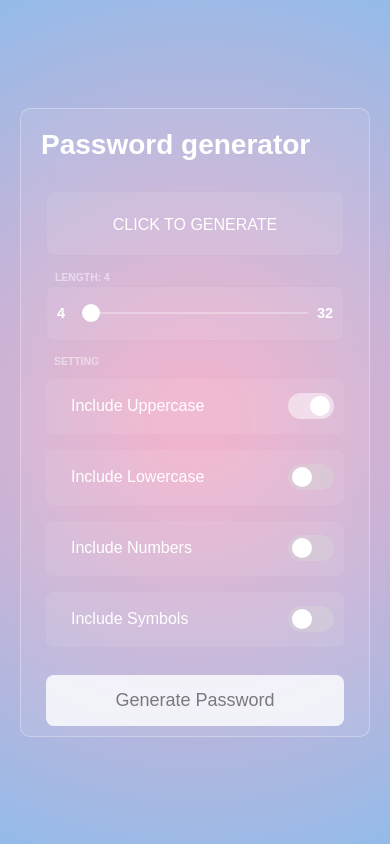
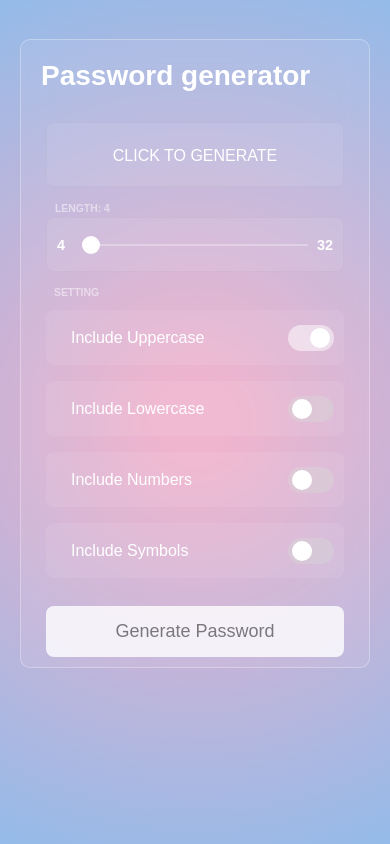
Before and after one commit to NikitOS-ssd/Pass-generator-app, a React (Create React App) app: page / in a window 390 px wide. Built offline with nearby package versions, Linux system fonts and the light colour scheme.

Commit message:
Change adaptive version

```diff
--- a/src/App.css
+++ b/src/App.css
@@ -246,5 +246,7 @@ button {
   body {
     height: 100vh;
     overflow: hidden;
+    align-items: flex-start;
+    padding-top: 10%;
   }
 }
```
Also changed, not shown: 2 other files (tests, documents, lock files or other folders).
